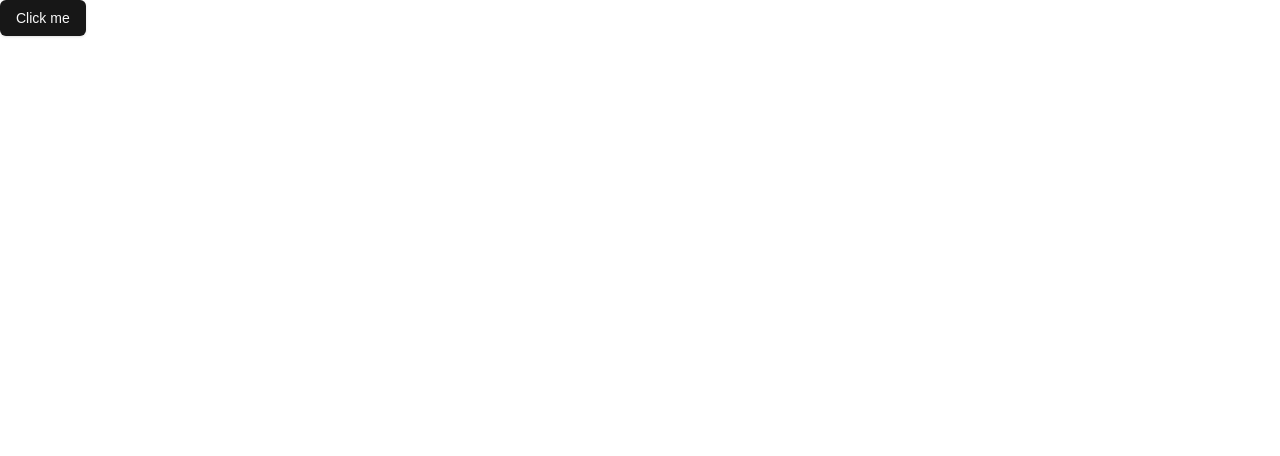
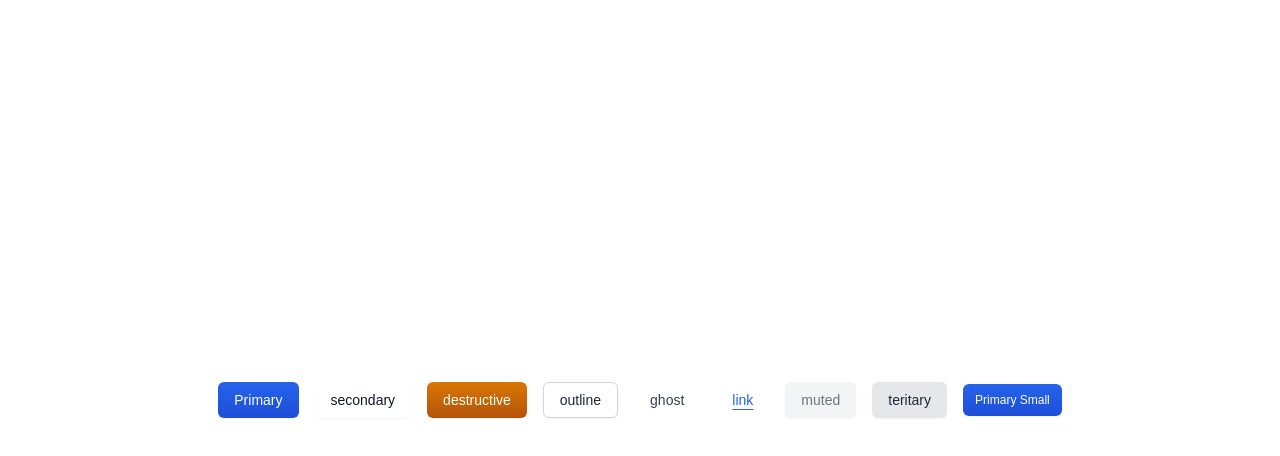
Before and after one commit to r3dhorse/task-management, a Next.js app: page / in a window 1280 px wide. Shown: the top 456 px of the page. Built offline with nearby package versions, Linux system fonts and the light colour scheme.

Commit message:
FEAT: Add auto indentation

```diff
--- a/package.json
+++ b/package.json
@@ -46,6 +46,7 @@
     "eslint": "^8",
     "eslint-config-next": "14.2.14",
     "postcss": "^8",
+    "prettier": "3.5.3",
     "tailwindcss": "^3.4.1",
     "typescript": "^5"
   }
--- a/src/app/page.tsx
+++ b/src/app/page.tsx
@@ -2,8 +2,16 @@ import { Button } from "@/components/ui/button";
 
 export default function Home() {
   return (
-    <div>
-      <Button variant="default">Click me</Button>
+    <div className="gap-4 flex items-center justify-center h-screen">
+      <Button variant="primary">Primary</Button>
+      <Button variant="secondary">secondary</Button>
+      <Button variant="destructive">destructive</Button>
+      <Button variant="outline">outline</Button>
+      <Button variant="ghost">ghost</Button>
+      <Button variant="link">link</Button>
+      <Button variant="muted">muted</Button>
+      <Button variant="teritary">teritary</Button>
+      <Button variant="primary" size="sm">Primary Small</Button>
     </div>
   );
 }
--- a/src/components/ui/button.tsx
+++ b/src/components/ui/button.tsx
@@ -1,57 +1,67 @@
-import * as React from "react"
-import { Slot } from "@radix-ui/react-slot"
-import { cva, type VariantProps } from "class-variance-authority"
+import * as React from "react";
+import { Slot } from "@radix-ui/react-slot";
+import { cva, type VariantProps } from "class-variance-authority";
 
-import { cn } from "@/lib/utils"
+import { cn } from "@/lib/utils";
 
 const buttonVariants = cva(
   "inline-flex items-center justify-center gap-2 whitespace-nowrap rounded-md text-sm font-medium transition-colors focus-visible:outline-none focus-visible:ring-1 focus-visible:ring-ring disabled:pointer-events-none disabled:opacity-50 [&_svg]:pointer-events-none [&_svg]:size-4 [&_svg]:shrink-0",
   {
     variants: {
       variant: {
-        default:
-          "bg-primary text-primary-foreground shadow hover:bg-primary/90",
+        primary:
+          "bg-gradient-to-b from-blue-600 to-blue-700 text-white shadow-sm hover:opacity-90 focus:outline-none focus:ring-2 focus:ring-blue-500",
+
         destructive:
-          "bg-destructive text-destructive-foreground shadow-sm hover:bg-destructive/90",
+          "bg-gradient-to-b from-amber-600 to-amber-700 text-white shadow-sm hover:opacity-90 focus:outline-none focus:ring-2 focus:ring-amber-500",
+
         outline:
-          "border border-input bg-background shadow-sm hover:bg-accent hover:text-accent-foreground",
+          "border border-gray-300 bg-white text-gray-800 shadow-sm hover:bg-gray-100 focus:outline-none focus:ring-2 focus:ring-gray-400",
+
         secondary:
-          "bg-secondary text-secondary-foreground shadow-sm hover:bg-secondary/80",
-        ghost: "hover:bg-accent hover:text-accent-foreground",
-        link: "text-primary underline-offset-4 hover:underline",
+          "bg-white text-gray-900 shadow-sm hover:bg-gray-100 focus:outline-none focus:ring-2 focus:ring-gray-400",
+
+        ghost:
+          "bg-transparent text-gray-700 hover:bg-gray-100 focus:outline-none focus:ring-2 focus:ring-gray-300",
+
+        link: "text-blue-600 underline underline-offset-4 hover:text-blue-800 focus:outline-none focus:ring-2 focus:ring-blue-300",
+        muted:
+          "bg-gray-100 text-gray-500 shadow-sm hover:bg-gray-200 focus:outline-none focus:ring-2 focus:ring-gray-300",
+        teritary:
+          "bg-gray-200 text-gray-800 shadow-sm hover:bg-gray-300 focus:outline-none focus:ring-2 focus:ring-gray-400",
       },
       size: {
         default: "h-9 px-4 py-2",
         sm: "h-8 rounded-md px-3 text-xs",
         lg: "h-10 rounded-md px-8",
-        icon: "h-9 w-9",
+        icon: "h-9 w-9 p-0",
       },
     },
     defaultVariants: {
-      variant: "default",
+      variant: "primary",
       size: "default",
     },
   }
-)
+);
 
 export interface ButtonProps
   extends React.ButtonHTMLAttributes<HTMLButtonElement>,
     VariantProps<typeof buttonVariants> {
-  asChild?: boolean
+  asChild?: boolean;
 }
 
 const Button = React.forwardRef<HTMLButtonElement, ButtonProps>(
   ({ className, variant, size, asChild = false, ...props }, ref) => {
-    const Comp = asChild ? Slot : "button"
+    const Comp = asChild ? Slot : "button";
     return (
       <Comp
-        className={cn(buttonVariants({ variant, size, className }))}
+        className={cn(buttonVariants({ variant, size }), className)}
         ref={ref}
         {...props}
       />
-    )
+    );
   }
-)
-Button.displayName = "Button"
+);
+Button.displayName = "Button";
 
-export { Button, buttonVariants }
+export { Button, buttonVariants };
```
Also changed, not shown: src/components/ui/calendar.tsx (+10 -10 lines), 1 other file (tests, documents, lock files or other folders).
